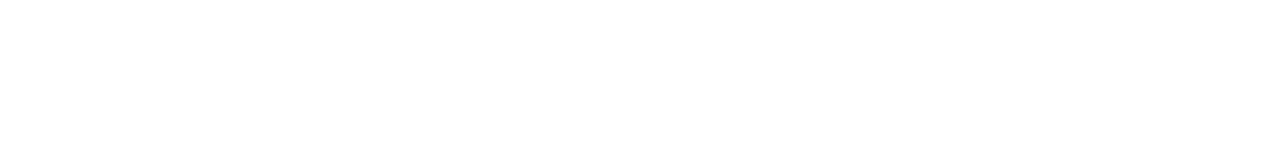
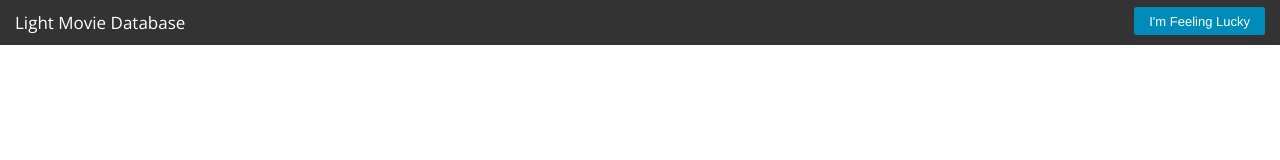
Before and after one commit to citruspi/Wintergarten-Web, a plain HTML site: page templates/main.html in a window 1280 px wide. Drawn offline with nearby package versions, Linux system fonts and the light colour scheme.

Commit message:
Added top bar

```diff
--- a/templates/main.html
+++ b/templates/main.html
@@ -13,6 +13,29 @@
 
     <body>
 
+        <nav class="top-bar">
+
+            <ul class="title-area">
+
+                <li class="name"><h1><a href="#">Light Movie Database</a></h1></li>
+                <li class="toggle-topbar menu-icon"><a href="#"><span>Menu</span></a></li>
+            </ul>
+
+            <section class="top-bar-section">
+
+                <ul class="left">
+                </ul>
+
+                <ul class="right">
+                    <li class="has-form show-for-large-up">
+                        <a href="#" class="button radius">I'm Feeling Lucky</a>
+                    </li>
+                </ul>
+
+            </section>
+
+        </nav>
+
         <script src="/static/js/jquery.js"></script>
         <script src="/static/js/foundation.min.js"></script>
         <script>
```
